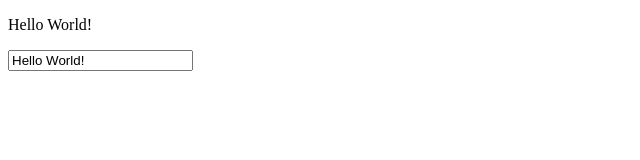
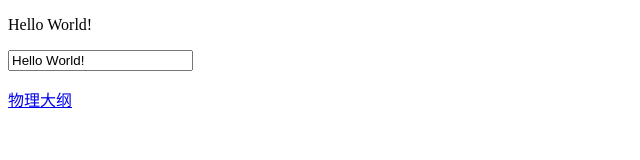
Before and after one commit to yuanhy0055/yuanhy0055.github.io, a plain HTML site: page index.html in a window 1280 px wide. Shown: the whole page, without its empty margins (0-640 px from the left). Drawn offline with nearby package versions, Linux system fonts and the light colour scheme.

Commit message:
DaGang of Physics

```diff
--- a/index.html
+++ b/index.html
@@ -10,6 +10,9 @@
         <div id="app">
             <p>{{ message }}</p>
             <input type="text" v-model="message"/>
+        </div>
+        <div>
+            <p><a href="p/p_dag物理大纲.png">物理大纲</a></p>
         </div>
     </body>
     <!-- 开发环境版本，包含了有帮助的命令行警告 -->
```
Also changed, not shown: p/p_dag物理大纲.png (added).
